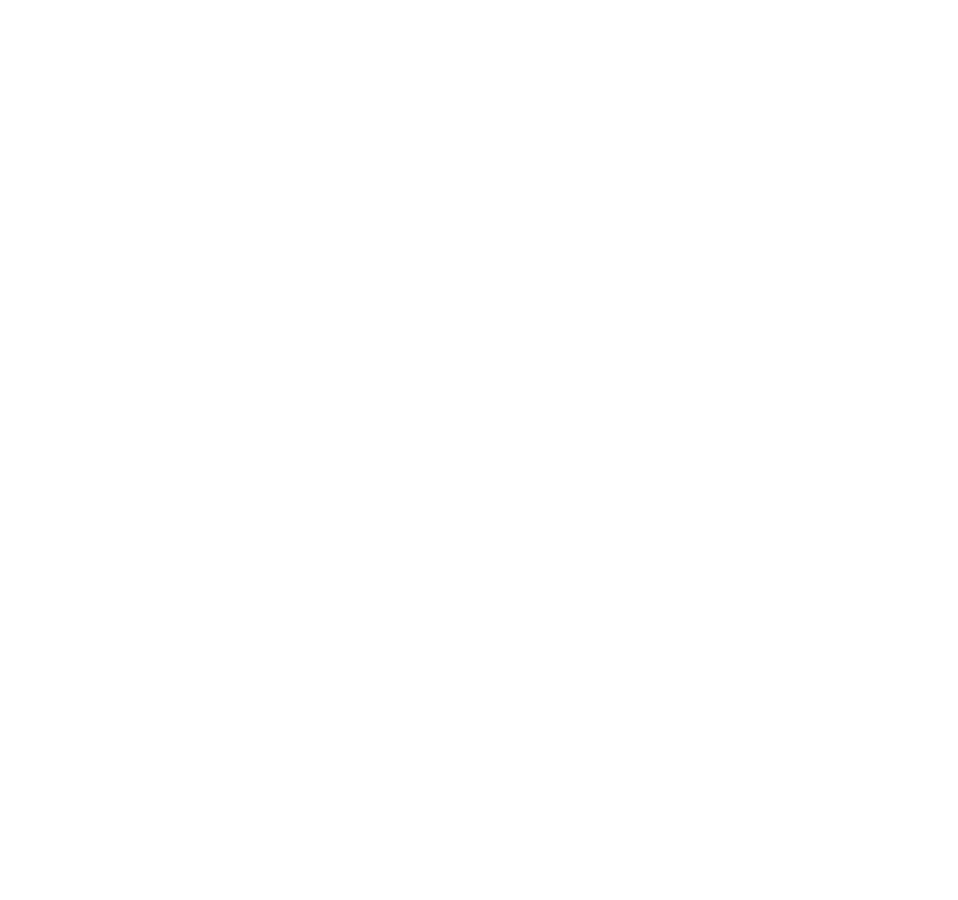
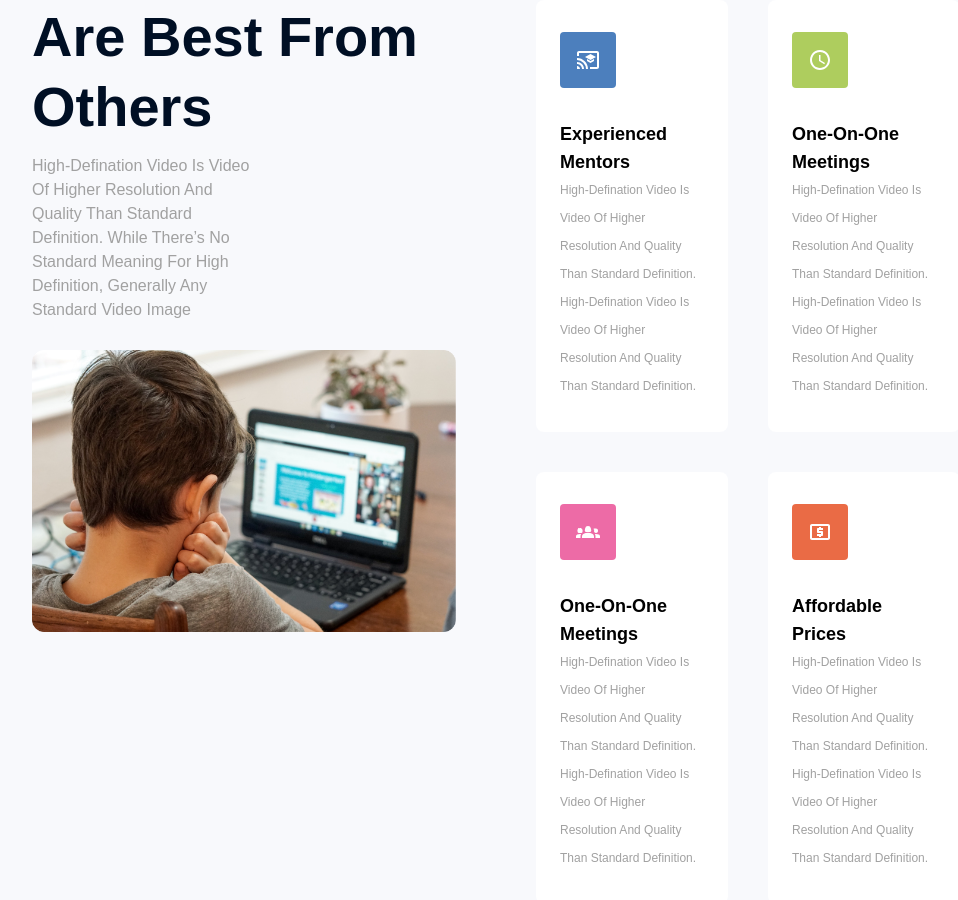
Before and after one commit to 4x3l3r8/talentplus-frontend-task, a Next.js app: page / in a window 1280 px wide. Shown: the part 1980-2880 px from the top of the page, without its empty margins (96-1054 px from the left). Before the commit the page ends 1820 px from the top, so only its background shows below. Built offline with nearby package versions, Linux system fonts and the light colour scheme.

Commit message:
Feat: completed 'why us' section

```diff
--- a/src/app/page.tsx
+++ b/src/app/page.tsx
@@ -3,6 +3,7 @@
 import { Pattern } from "@/components/Hero/Pattern";
 import { Navbar } from "@/components/Navbar";
 import { ViewCoursesSection } from "@/components/ViewCoursesSection";
+import { WhyWeAreBestSection } from "@/components/WhyWeAreBestSection";
 import Image from "next/image";
 import pattern from "../../public/images/pattern.svg";
 
@@ -14,6 +15,7 @@
       <Navbar />
       <Hero />
       <ViewCoursesSection />
+      <WhyWeAreBestSection />
     </div>
   );
 }
--- /dev/null
+++ b/src/components/WhyWeAreBestSection/LeftSide.tsx
@@ -0,0 +1,18 @@
+import Image from "next/image";
+import React from "react";
+import boylearning from "../../../public/images/boylearning.png";
+
+export const LeftSide = () => {
+  return (
+    <div className="flex flex-col items-center flex-1 gap-3 md:items-start md:gap-3 py-7 ">
+      <h3 className="text-[24px] md:text-[56px] capitalize text-center md:text-start font-bold leading-[36px] md:leading-[70px] text-[#000F24] font-clash ">
+        this is why we are best from others
+      </h3>
+      <p className="text-[#A1A1A1] text-center md:text-start text-base capitalize md:mb-4 md:pr-48">
+        high-defination video is video of higher resolution and quality than standard definition. while there’s no standard meaning for high
+        definition, generally any standard video image
+      </p>
+      <Image src={boylearning} alt={"boy learning from computer"} />
+    </div>
+  );
+};
--- /dev/null
+++ b/src/components/WhyWeAreBestSection/RightSide.tsx
@@ -0,0 +1,65 @@
+import React from "react";
+import { MdCastForEducation, MdGroups2, MdOutlineSchedule, MdLocalAtm } from "react-icons/md";
+
+export const RightSide = () => {
+  return (
+    <div className="grid flex-1 grid-cols-2 grid-rows-2 gap-3 py-24 md:gap-10 md:mr-24">
+      <div className="px-6 py-8 bg-white rounded-lg">
+        <div className="flex flex-col gap-4">
+          <div className="bg-[#4C7FBD] text-2xl p-4 text-white w-max rounded">
+            <MdCastForEducation />
+          </div>
+          <div className="mt-4">
+            <h6 className="text-lg font-bold capitalize">experienced mentors</h6>
+            <p className="leading-[28px] text-xs capitalize text-[#A1A1A1]">
+              high-defination video is video of higher resolution and quality than standard definition. high-defination video is video of higher
+              resolution and quality than standard definition.
+            </p>
+          </div>
+        </div>
+      </div>
+      <div className="px-6 py-8 bg-white rounded-lg">
+        <div className="flex flex-col gap-4">
+          <div className="bg-[#AECD5E] text-2xl p-4 text-white w-max rounded">
+            <MdOutlineSchedule />
+          </div>
+          <div className="mt-4">
+            <h6 className="text-lg font-bold capitalize">one-on-one meetings</h6>
+            <p className="leading-[28px] text-xs capitalize text-[#A1A1A1]">
+              high-defination video is video of higher resolution and quality than standard definition. high-defination video is video of higher
+              resolution and quality than standard definition.
+            </p>
+          </div>
+        </div>
+      </div>
+      <div className="px-6 py-8 bg-white rounded-lg">
+        <div className="flex flex-col gap-4">
+          <div className="bg-[#ED6BA6] text-2xl p-4 text-white w-max rounded">
+            <MdGroups2 />
+          </div>
+          <div className="mt-4">
+            <h6 className="text-lg font-bold capitalize">one-on-one meetings</h6>
+            <p className="leading-[28px] text-xs capitalize text-[#A1A1A1]">
+              high-defination video is video of higher resolution and quality than standard definition. high-defination video is video of higher
+              resolution and quality than standard definition.
+            </p>
+          </div>
+        </div>
+      </div>
+      <div className="px-6 py-8 bg-white rounded-lg">
+        <div className="flex flex-col gap-4">
+          <div className="bg-[#EA6B45] text-2xl p-4 text-white w-max rounded">
+            <MdLocalAtm />
+          </div>
+          <div className="mt-4">
+            <h6 className="text-lg font-bold capitalize">affordable prices</h6>
+            <p className="leading-[28px] text-xs capitalize text-[#A1A1A1]">
+              high-defination video is video of higher resolution and quality than standard definition. high-defination video is video of higher
+              resolution and quality than standard definition.
+            </p>
+          </div>
+        </div>
+      </div>
+    </div>
+  );
+};
--- /dev/null
+++ b/src/components/WhyWeAreBestSection/WhyWeAreBestSection.tsx
@@ -0,0 +1,12 @@
+import React from "react";
+import { LeftSide } from "./LeftSide";
+import { RightSide } from "./RightSide";
+
+export const WhyWeAreBestSection = () => {
+  return (
+    <div className="flex gap-20 flex-col md:flex-row px-3 md:py-16 md:px-32 bg-[#F8F9FC]">
+      <LeftSide />
+      <RightSide />
+    </div>
+  );
+};
--- /dev/null
+++ b/src/components/WhyWeAreBestSection/index.ts
@@ -0,0 +1 @@
+export * from "./WhyWeAreBestSection"
```
Also changed, not shown: public/images/boylearning.png (added).
